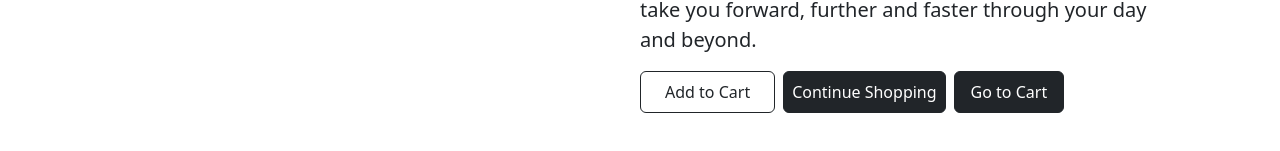
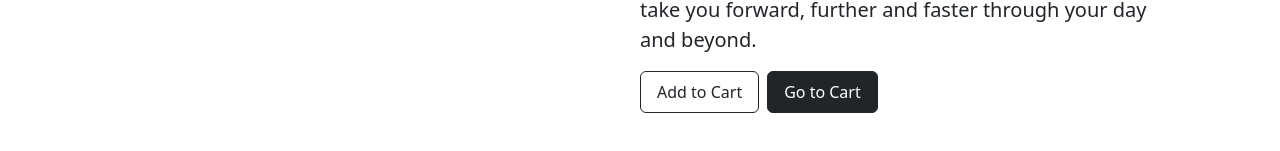
Before and after one commit to TheFelixAjibola/ecommerce, a React (Create React App) app: page /products/1 in a window 1280 px wide. Shown: the part 745-896 px from the top of the page. Built offline with nearby package versions, Linux system fonts and the light colour scheme.

Commit message:
Removed Continue Shopping button from Product.jsx

```diff
--- a/src/component/Product.jsx
+++ b/src/component/Product.jsx
@@ -75,7 +75,7 @@ const Product = () => {
           </p>
           <h3 className="display-6 fw-bold my-4">NGN {product.price}</h3>
           <p className="lead text-justify">{product.description}</p>
-          <button
+          {/* <button
             className="btn btn-outline-dark px-4 py-2"
             onClick={() => handleAddToCart()}
           >
@@ -88,6 +88,25 @@ const Product = () => {
             Continue Shopping
           </NavLink>
           <NavLink to="/cart" className="btn btn-dark ms-2 px-3 py-2">
+            Go to Cart
+          </NavLink> */}
+
+          <button
+            className="btn btn-outline-dark px-3 py-2 my-2 my-md-0"
+            onClick={() => handleAddToCart()}
+          >
+            Add to Cart
+          </button>
+          {/* <NavLink
+            to="/products"
+            className="btn btn-outline-dark ms-2 px-2 py-2 my-2 my-md-0"
+          >
+            Continue Shopping
+          </NavLink> */}
+          <NavLink
+            to="/cart"
+            className="btn btn-dark ms-2 px-3 py-2 my-2 my-md-0"
+          >
             Go to Cart
           </NavLink>
         </div>
```
